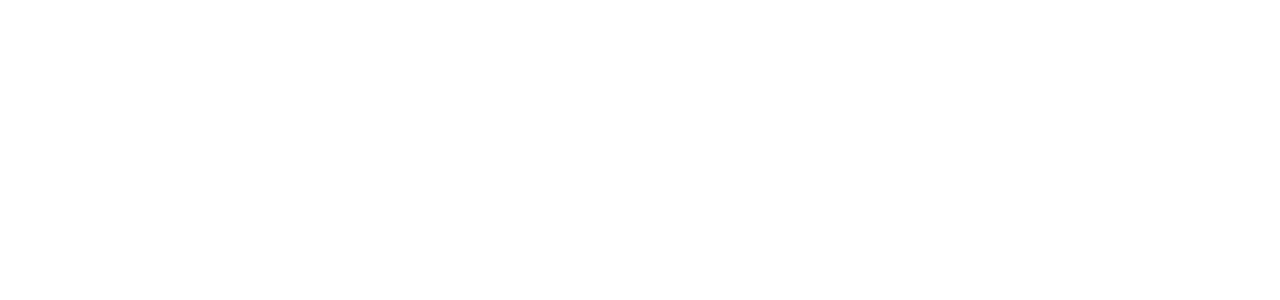
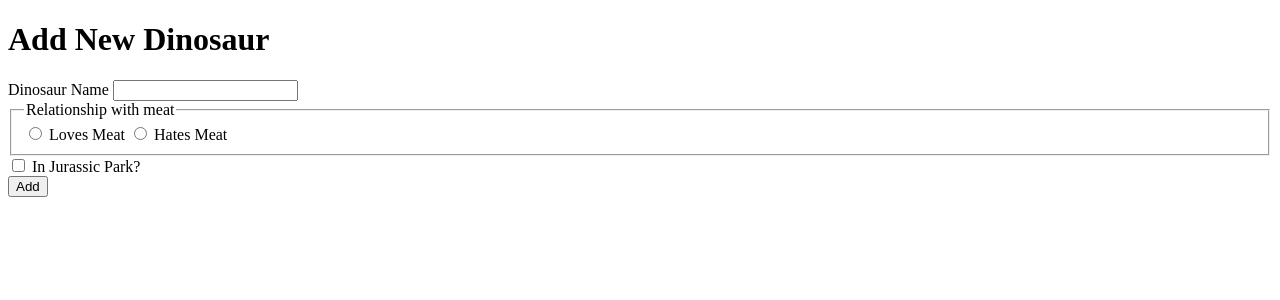
Before and after one commit to Lightsyde/assignments, a PHP site: page /add.php in a window 1280 px wide. Before the commit the part shown is empty. Shown: the top 300 px of the page. Run offline with PHP 8.4, Linux system fonts and the light colour scheme.

Commit message:
created a form in add.php

```diff
--- a/mtm1531/week-6/dinosaurs/add.php
+++ b/mtm1531/week-6/dinosaurs/add.php
@@ -1,10 +1,36 @@
-<!DOCTYPE html PUBLIC "-//W3C//DTD XHTML 1.0 Transitional//EN" "http://www.w3.org/TR/xhtml1/DTD/xhtml1-transitional.dtd">
-<html xmlns="http://www.w3.org/1999/xhtml">
-<head>
-<meta http-equiv="Content-Type" content="text/html; charset=utf-8" />
-<title>Untitled Document</title>
-</head>
+<!DOCTYPE HTML>
+<html>
+	<head>
+		<meta charset="utf-8">
+		<title>Add New Dinosaur</title>
+	</head>
 
-<body>
-</body>
+	<body>
+		<h1>Add New Dinosaur</h1>
+		<form method="post" action="add.php">
+
+			<div>
+				<label for="dino_name">Dinosaur Name</label>
+				<input id="dino_name" name="dino_name" required>
+			</div>
+
+			<fieldset>
+				<legend>Relationship with meat</legend>
+				<input type="radio" id="love" name="loves_meat" value="1">
+				<label for="love">Loves Meat</label>
+				<input type="radio" id="hate" name="loves_meat" value="0">
+				<label for="hate">Hates Meat</label>
+			</fieldset>
+
+			<div>
+				<input type="checkbox" id="in_jurassic_park" name="in_jurassic_park">
+				<label for="in_jurassic_park">In Jurassic Park?</label>
+			</div>
+
+			<button type="submit">Add</button>
+
+		</form>
+
+
+	</body>
 </html>
```
